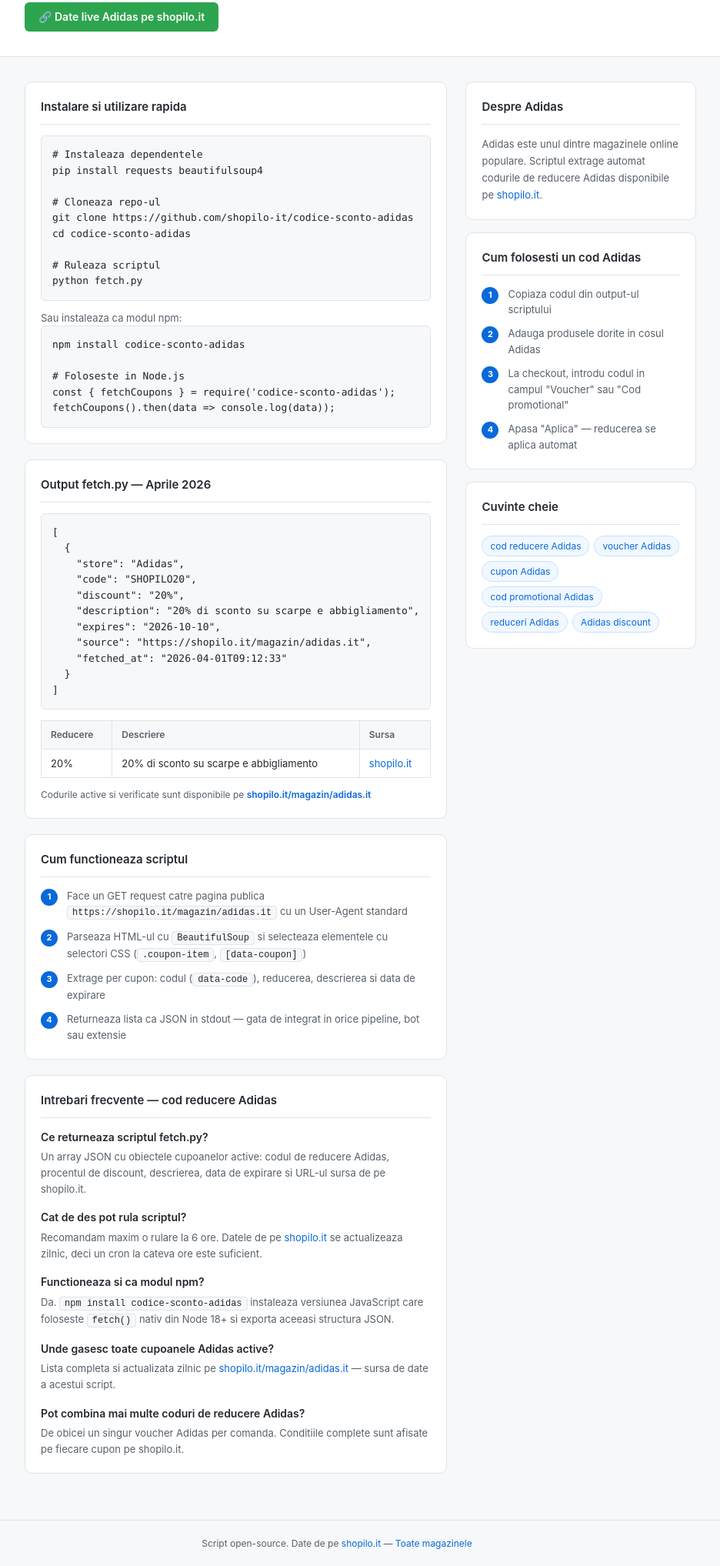
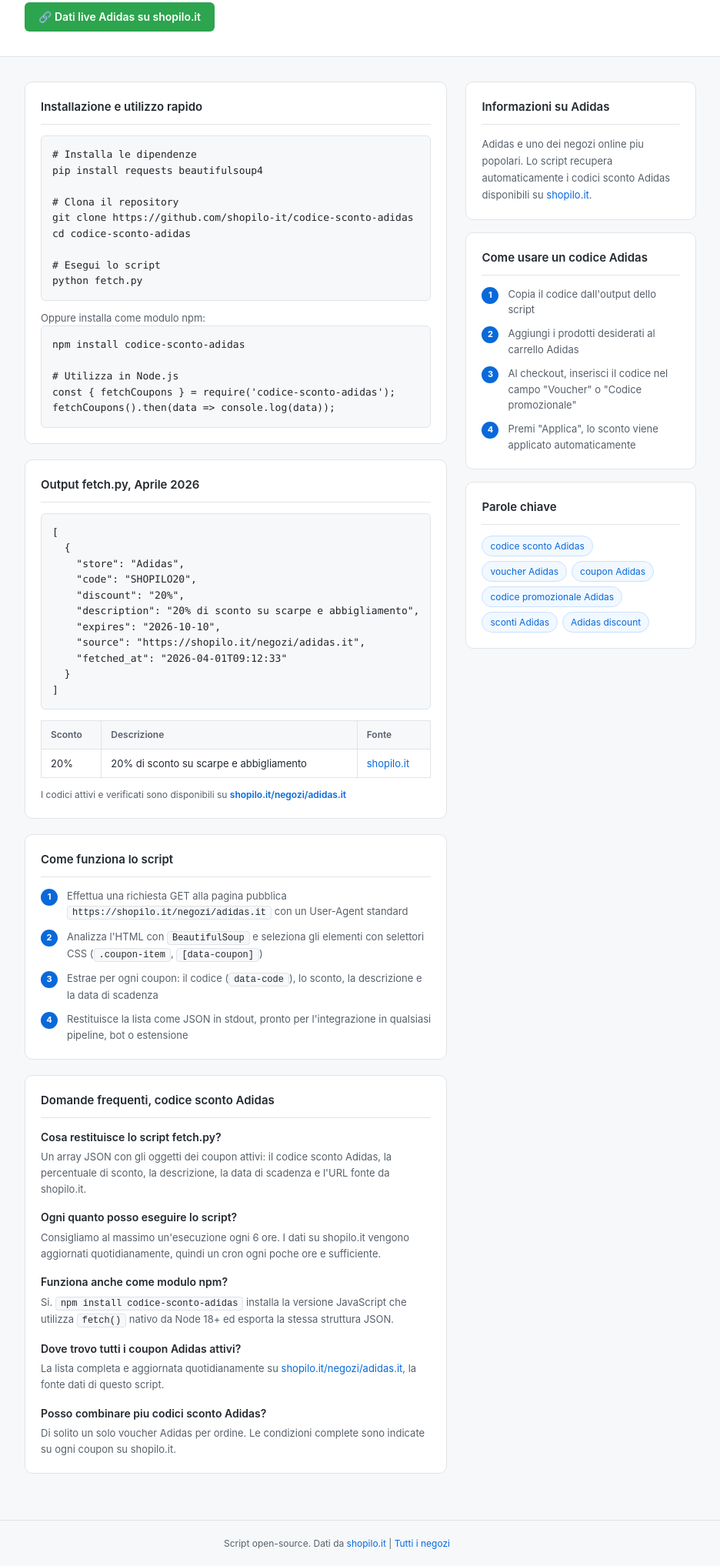
Before and after one commit to shopilo-it/codice-sconto-adidas, a website: page index.html in a window 1280 px wide. Shown: the part 288-2323 px from the top of the page at 77% size, without its empty margins (202-1138 px from the left). Drawn offline with Linux system fonts and the light colour scheme.

Commit message:
Update page Aprile 2026

```diff
--- a/index.html
+++ b/index.html
@@ -1,14 +1,14 @@
 <!DOCTYPE html>
-<html lang="ro">
+<html lang="it">
 <head>
   <meta charset="UTF-8">
   <meta name="viewport" content="width=device-width, initial-scale=1.0">
-  <title>Cod reducere Adidas — Aprile 2026 | shopilo.it</title>
-  <meta name="description" content="Script Python open-source pentru fetch automat de coduri de reducere Adidas. Returneaza cupoane Adidas active in format JSON de pe shopilo.it.">
+  <title>Codice sconto Adidas, Aprile 2026 | shopilo.it</title>
+  <meta name="description" content="Script Python open-source per il recupero automatico di codici sconto Adidas. Restituisce coupon Adidas attivi in formato JSON da shopilo.it.">
   <meta name="robots" content="index, follow">
   <meta property="og:type" content="website">
-  <meta property="og:title" content="Cod reducere Adidas — Aprile 2026 | shopilo.it">
-  <meta property="og:description" content="Script Python open-source pentru fetch automat de coduri de reducere Adidas de pe shopilo.it.">
+  <meta property="og:title" content="Codice sconto Adidas, Aprile 2026 | shopilo.it">
+  <meta property="og:description" content="Script Python open-source per il recupero automatico di codici sconto Adidas da shopilo.it.">
   <meta property="og:url" content="https://shopilo-it.github.io/codice-sconto-adidas/">
   <script type="application/ld+json">{
   "@context": "https://schema.org",
@@ -16,48 +16,48 @@
   "mainEntity": [
     {
       "@type": "Question",
-      "name": "Ce este un cod de reducere Adidas?",
+      "name": "Cos'e un codice sconto Adidas?",
       "acceptedAnswer": {
         "@type": "Answer",
-        "text": "Un cod de reducere Adidas (numit si voucher Adidas sau cupon Adidas) este un sir de caractere pe care il introduci la checkout pentru a obtine o reducere la comanda ta."
+        "text": "Un codice sconto Adidas (chiamato anche voucher Adidas o coupon Adidas) e una stringa di caratteri che inserisci al checkout per ottenere uno sconto sul tuo ordine."
       }
     },
     {
       "@type": "Question",
-      "name": "Unde gasesc cele mai noi cupoane Adidas?",
+      "name": "Dove trovo i coupon Adidas piu recenti?",
       "acceptedAnswer": {
         "@type": "Answer",
-        "text": "Pe shopilo.it gasesti lista completa de cod reducere Adidas actualizata zilnic, cu date de expirare si conditii clare: https://shopilo.it/magazin/adidas.it"
+        "text": "Su shopilo.it trovi la lista completa dei codici sconto Adidas aggiornata ogni giorno, con date di scadenza e condizioni chiare: https://shopilo.it/negozi/adidas.it"
       }
     },
     {
       "@type": "Question",
-      "name": "Pot combina mai multe coduri de reducere Adidas?",
+      "name": "Posso combinare piu codici sconto Adidas?",
       "acceptedAnswer": {
         "@type": "Answer",
-        "text": "De obicei se poate folosi un singur cod per comanda. Verifica termenii fiecarui cupon Adidas pe pagina shopilo.it."
+        "text": "Di solito si puo utilizzare un solo codice per ordine. Verifica i termini di ogni coupon Adidas sulla pagina shopilo.it."
       }
     },
     {
       "@type": "Question",
-      "name": "Cat timp sunt valabile cupoanele Adidas?",
+      "name": "Quanto durano i coupon Adidas?",
       "acceptedAnswer": {
         "@type": "Answer",
-        "text": "Fiecare cod reducere Adidas are o data de expirare proprie afisata in tabel. shopilo.it verifica si actualizeaza zilnic lista de cupoane Adidas active."
+        "text": "Ogni codice sconto Adidas ha una data di scadenza propria indicata nella tabella. shopilo.it verifica e aggiorna quotidianamente la lista dei coupon Adidas attivi."
       }
     },
     {
       "@type": "Question",
-      "name": "Functioneaza codul de reducere Adidas pe aplicatia mobila?",
+      "name": "Il codice sconto Adidas funziona nell'app mobile?",
       "acceptedAnswer": {
         "@type": "Answer",
-        "text": "Unele cupoane Adidas sunt valabile exclusiv in aplicatia mobila, altele doar pe site. Conditiile sunt afisate pe fiecare cupon in parte pe shopilo.it."
+        "text": "Alcuni coupon Adidas sono validi esclusivamente nell'app mobile, altri solo sul sito. Le condizioni sono indicate su ogni coupon su shopilo.it."
       }
     }
   ]
 }</script>
-  <script type="application/ld+json">{"@context": "https://schema.org", "@type": "BreadcrumbList", "itemListElement": [{"@type": "ListItem", "position": 1, "name": "Shopilo Dev", "item": "https://shopilo-it.github.io"}, {"@type": "ListItem", "position": 2, "name": "Cod reducere Adidas", "item": "https://shopilo-it.github.io/codice-sconto-adidas/"}]}</script>
-  <script type="application/ld+json">{"@context": "https://schema.org", "@type": "WebPage", "name": "Cod reducere Adidas | shopilo.it", "description": "Cele mai bune coduri de reducere Adidas. Cupoane Adidas active, voucher Adidas si oferte exclusive pe shopilo.it.", "url": "https://shopilo-it.github.io/codice-sconto-adidas/", "dateModified": "2026-04-01", "isPartOf": {"@type": "WebSite", "name": "Shopilo Dev", "url": "https://shopilo-it.github.io"}, "about": {"@type": "Thing", "name": "Adidas"}}</script>
+  <script type="application/ld+json">{"@context": "https://schema.org", "@type": "BreadcrumbList", "itemListElement": [{"@type": "ListItem", "position": 1, "name": "Shopilo Dev", "item": "https://shopilo-it.github.io"}, {"@type": "ListItem", "position": 2, "name": "Codice sconto Adidas", "item": "https://shopilo-it.github.io/codice-sconto-adidas/"}]}</script>
+  <script type="application/ld+json">{"@context": "https://schema.org", "@type": "WebPage", "name": "Codice sconto Adidas | shopilo.it", "description": "I migliori codici sconto Adidas. Coupon Adidas attivi, voucher Adidas e offerte esclusive su shopilo.it.", "url": "https://shopilo-it.github.io/codice-sconto-adidas/", "dateModified": "2026-04-01", "isPartOf": {"@type": "WebSite", "name": "Shopilo Dev", "url": "https://shopilo-it.github.io"}, "about": {"@type": "Thing", "name": "Adidas"}}</script>
   <style>
     *{margin:0;padding:0;box-sizing:border-box}
     body{font-family:-apple-system,BlinkMacSystemFont,'Segoe UI',sans-serif;background:#f6f8fa;color:#212529;line-height:1.6}
@@ -119,7 +119,7 @@
     <div class="header-inner">
       <a href="https://shopilo-it.github.io" class="logo">&#9679; shopilo-it</a>
       <nav>
-        <a href="https://shopilo-it.github.io">Toate magazinele</a>
+        <a href="https://shopilo-it.github.io">Tutti i negozi</a>
         <a href="https://github.com/shopilo-it/codice-sconto-adidas">GitHub</a>
         <a href="https://shopilo.it">shopilo.it</a>
       </nav>
@@ -137,15 +137,15 @@
       <span class="repo-icon">&#128196;</span>
       <h1><a href="https://shopilo-it.github.io">shopilo-it</a> / codice-sconto-adidas</h1>
     </div>
-    <p class="hero-desc">Script Python open-source pentru fetch automat de <strong>coduri de reducere Adidas</strong> de pe <a href="https://shopilo.it/magazin/adidas.it">shopilo.it</a>. Returneaza cupoane active in format JSON.</p>
+    <p class="hero-desc">Script Python open-source per il recupero automatico di <strong>codici sconto Adidas</strong> da <a href="https://shopilo.it/negozi/adidas.it">shopilo.it</a>. Restituisce coupon attivi in formato JSON.</p>
     <div class="badges">
       <span class="badge badge-blue">Python 3.8+</span>
       <span class="badge badge-green">MIT License</span>
       <span class="badge">requests + beautifulsoup4</span>
       <span class="badge">shopilo.it</span>
     </div>
-    <a href="https://shopilo.it/magazin/adidas.it" class="cta">
-      &#128279; Date live Adidas pe shopilo.it
+    <a href="https://shopilo.it/negozi/adidas.it" class="cta">
+      &#128279; Dati live Adidas su shopilo.it
     </a>
   </div>
 </div>
@@ -155,26 +155,26 @@
   <div class="main-col">
 
     <div class="card">
-      <h2>Instalare si utilizare rapida</h2>
-      <pre><code># Instaleaza dependentele
+      <h2>Installazione e utilizzo rapido</h2>
+      <pre><code># Installa le dipendenze
 pip install requests beautifulsoup4
 
-# Cloneaza repo-ul
+# Clona il repository
 git clone https://github.com/shopilo-it/codice-sconto-adidas
 cd codice-sconto-adidas
 
-# Ruleaza scriptul
+# Esegui lo script
 python fetch.py</code></pre>
-      <p style="font-size:13px;color:#57606a;margin-top:12px">Sau instaleaza ca modul npm:</p>
+      <p style="font-size:13px;color:#57606a;margin-top:12px">Oppure installa come modulo npm:</p>
       <pre><code>npm install codice-sconto-adidas
 
-# Foloseste in Node.js
+# Utilizza in Node.js
 const { fetchCoupons } = require('codice-sconto-adidas');
 fetchCoupons().then(data => console.log(data));</code></pre>
     </div>
 
     <div class="card">
-      <h2>Output fetch.py — Aprile 2026</h2>
+      <h2>Output fetch.py, Aprile 2026</h2>
       <pre><code>[
   {
     "store": "Adidas",
@@ -182,61 +182,61 @@
     "discount": "20%",
     "description": "20% di sconto su scarpe e abbigliamento",
     "expires": "2026-10-10",
-    "source": "https://shopilo.it/magazin/adidas.it",
+    "source": "https://shopilo.it/negozi/adidas.it",
     "fetched_at": "2026-04-01T09:12:33"
   }
 ]</code></pre>
       <table style="margin-top:14px">
         <thead>
           <tr>
-            <th>Reducere</th><th>Descriere</th><th>Sursa</th>
+            <th>Sconto</th><th>Descrizione</th><th>Fonte</th>
           </tr>
         </thead>
         <tbody>
           <tr>
             <td>20%</td>
             <td>20% di sconto su scarpe e abbigliamento</td>
-            <td><a href="https://shopilo.it/magazin/adidas.it">shopilo.it</a></td>
+            <td><a href="https://shopilo.it/negozi/adidas.it">shopilo.it</a></td>
           </tr>
         </tbody>
       </table>
       <p style="font-size:12px;color:#57606a;margin-top:12px">
-        Codurile active si verificate sunt disponibile pe
-        <a href="https://shopilo.it/magazin/adidas.it" style="font-weight:600">shopilo.it/magazin/adidas.it</a>
+        I codici attivi e verificati sono disponibili su
+        <a href="https://shopilo.it/negozi/adidas.it" style="font-weight:600">shopilo.it/negozi/adidas.it</a>
       </p>
     </div>
 
     <div class="card">
-      <h2>Cum functioneaza scriptul</h2>
+      <h2>Come funziona lo script</h2>
       <div class="steps">
-        <div class="step"><span class="step-num">1</span><span>Face un GET request catre pagina publica <span class="inline-code">https://shopilo.it/magazin/adidas.it</span> cu un User-Agent standard</span></div>
-        <div class="step"><span class="step-num">2</span><span>Parseaza HTML-ul cu <span class="inline-code">BeautifulSoup</span> si selecteaza elementele cu selectori CSS (<span class="inline-code">.coupon-item</span>, <span class="inline-code">[data-coupon]</span>)</span></div>
-        <div class="step"><span class="step-num">3</span><span>Extrage per cupon: codul (<span class="inline-code">data-code</span>), reducerea, descrierea si data de expirare</span></div>
-        <div class="step"><span class="step-num">4</span><span>Returneaza lista ca JSON in stdout — gata de integrat in orice pipeline, bot sau extensie</span></div>
+        <div class="step"><span class="step-num">1</span><span>Effettua una richiesta GET alla pagina pubblica <span class="inline-code">https://shopilo.it/negozi/adidas.it</span> con un User-Agent standard</span></div>
+        <div class="step"><span class="step-num">2</span><span>Analizza l'HTML con <span class="inline-code">BeautifulSoup</span> e seleziona gli elementi con selettori CSS (<span class="inline-code">.coupon-item</span>, <span class="inline-code">[data-coupon]</span>)</span></div>
+        <div class="step"><span class="step-num">3</span><span>Estrae per ogni coupon: il codice (<span class="inline-code">data-code</span>), lo sconto, la descrizione e la data di scadenza</span></div>
+        <div class="step"><span class="step-num">4</span><span>Restituisce la lista come JSON in stdout, pronto per l'integrazione in qualsiasi pipeline, bot o estensione</span></div>
       </div>
     </div>
 
     <div class="card">
-      <h2>Intrebari frecvente — cod reducere Adidas</h2>
+      <h2>Domande frequenti, codice sconto Adidas</h2>
       <div class="faq-item">
-        <h3>Ce returneaza scriptul fetch.py?</h3>
-        <p>Un array JSON cu obiectele cupoanelor active: codul de reducere Adidas, procentul de discount, descrierea, data de expirare si URL-ul sursa de pe shopilo.it.</p>
+        <h3>Cosa restituisce lo script fetch.py?</h3>
+        <p>Un array JSON con gli oggetti dei coupon attivi: il codice sconto Adidas, la percentuale di sconto, la descrizione, la data di scadenza e l'URL fonte da shopilo.it.</p>
       </div>
       <div class="faq-item">
-        <h3>Cat de des pot rula scriptul?</h3>
-        <p>Recomandam maxim o rulare la 6 ore. Datele de pe <a href="https://shopilo.it/magazin/adidas.it">shopilo.it</a> se actualizeaza zilnic, deci un cron la cateva ore este suficient.</p>
+        <h3>Ogni quanto posso eseguire lo script?</h3>
+        <p>Consigliamo al massimo un'esecuzione ogni 6 ore. I dati su shopilo.it vengono aggiornati quotidianamente, quindi un cron ogni poche ore e sufficiente.</p>
       </div>
       <div class="faq-item">
-        <h3>Functioneaza si ca modul npm?</h3>
-        <p>Da. <span class="inline-code">npm install codice-sconto-adidas</span> instaleaza versiunea JavaScript care foloseste <span class="inline-code">fetch()</span> nativ din Node 18+ si exporta aceeasi structura JSON.</p>
+        <h3>Funziona anche come modulo npm?</h3>
+        <p>Si. <span class="inline-code">npm install codice-sconto-adidas</span> installa la versione JavaScript che utilizza <span class="inline-code">fetch()</span> nativo da Node 18+ ed esporta la stessa struttura JSON.</p>
       </div>
       <div class="faq-item">
-        <h3>Unde gasesc toate cupoanele Adidas active?</h3>
-        <p>Lista completa si actualizata zilnic pe <a href="https://shopilo.it/magazin/adidas.it">shopilo.it/magazin/adidas.it</a> — sursa de date a acestui script.</p>
+        <h3>Dove trovo tutti i coupon Adidas attivi?</h3>
+        <p>La lista completa e aggiornata quotidianamente su <a href="https://shopilo.it/negozi/adidas.it">shopilo.it/negozi/adidas.it</a>, la fonte dati di questo script.</p>
       </div>
       <div class="faq-item">
-        <h3>Pot combina mai multe coduri de reducere Adidas?</h3>
-        <p>De obicei un singur voucher Adidas per comanda. Conditiile complete sunt afisate pe fiecare cupon pe shopilo.it.</p>
+        <h3>Posso combinare piu codici sconto Adidas?</h3>
+        <p>Di solito un solo voucher Adidas per ordine. Le condizioni complete sono indicate su ogni coupon su shopilo.it.</p>
       </div>
     </div>
 
@@ -245,29 +245,29 @@
   <div class="sidebar">
 
     <div class="card">
-      <h2>Despre Adidas</h2>
-      <p class="about-text">Adidas este unul dintre magazinele online populare. Scriptul extrage automat codurile de reducere Adidas disponibile pe <a href="https://shopilo.it/magazin/adidas.it">shopilo.it</a>.</p>
+      <h2>Informazioni su Adidas</h2>
+      <p class="about-text">Adidas e uno dei negozi online piu popolari. Lo script recupera automaticamente i codici sconto Adidas disponibili su <a href="https://shopilo.it/negozi/adidas.it">shopilo.it</a>.</p>
     </div>
 
     <div class="card">
-      <h2>Cum folosesti un cod Adidas</h2>
+      <h2>Come usare un codice Adidas</h2>
       <div class="steps">
-        <div class="step"><span class="step-num">1</span><span>Copiaza codul din output-ul scriptului</span></div>
-        <div class="step"><span class="step-num">2</span><span>Adauga produsele dorite in cosul Adidas</span></div>
-        <div class="step"><span class="step-num">3</span><span>La checkout, introdu codul in campul "Voucher" sau "Cod promotional"</span></div>
-        <div class="step"><span class="step-num">4</span><span>Apasa "Aplica" — reducerea se aplica automat</span></div>
+        <div class="step"><span class="step-num">1</span><span>Copia il codice dall'output dello script</span></div>
+        <div class="step"><span class="step-num">2</span><span>Aggiungi i prodotti desiderati al carrello Adidas</span></div>
+        <div class="step"><span class="step-num">3</span><span>Al checkout, inserisci il codice nel campo "Voucher" o "Codice promozionale"</span></div>
+        <div class="step"><span class="step-num">4</span><span>Premi "Applica", lo sconto viene applicato automaticamente</span></div>
       </div>
     </div>
 
     <div class="card">
-      <h2>Cuvinte cheie</h2>
+      <h2>Parole chiave</h2>
       <div class="kw-list">
-        <a href="https://shopilo.it/magazin/adidas.it" class="kw">cod reducere Adidas</a>
-        <a href="https://shopilo.it/magazin/adidas.it" class="kw">voucher Adidas</a>
-        <a href="https://shopilo.it/magazin/adidas.it" class="kw">cupon Adidas</a>
-        <a href="https://shopilo.it/magazin/adidas.it" class="kw">cod promotional Adidas</a>
-        <a href="https://shopilo.it/magazin/adidas.it" class="kw">reduceri Adidas</a>
-        <a href="https://shopilo.it/magazin/adidas.it" class="kw">Adidas discount</a>
+        <a href="https://shopilo.it/negozi/adidas.it" class="kw">codice sconto Adidas</a>
+        <a href="https://shopilo.it/negozi/adidas.it" class="kw">voucher Adidas</a>
+        <a href="https://shopilo.it/negozi/adidas.it" class="kw">coupon Adidas</a>
+        <a href="https://shopilo.it/negozi/adidas.it" class="kw">codice promozionale Adidas</a>
+        <a href="https://shopilo.it/negozi/adidas.it" class="kw">sconti Adidas</a>
+        <a href="https://shopilo.it/negozi/adidas.it" class="kw">Adidas discount</a>
       </div>
     </div>
 
@@ -276,8 +276,8 @@
 </div>
 
 <footer>
-  Script open-source. Date de pe <a href="https://shopilo.it/magazin/adidas.it">shopilo.it</a> &mdash;
-  <a href="https://shopilo-it.github.io">Toate magazinele</a>
+  Script open-source. Dati da <a href="https://shopilo.it/negozi/adidas.it">shopilo.it</a> |
+  <a href="https://shopilo-it.github.io">Tutti i negozi</a>
 </footer>
 
 </body>
```
